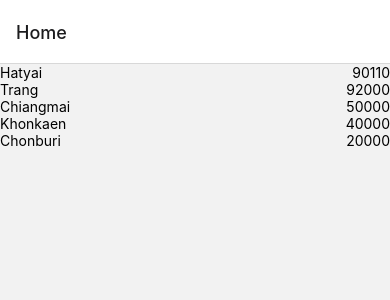
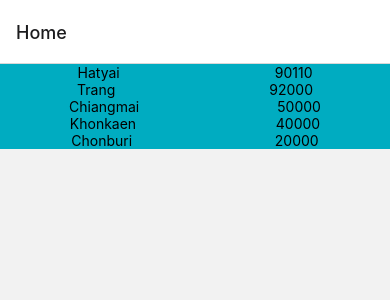
Before and after one commit to 6310110564/Lab3SA04, a React Native app: screen /Home in a window 390 px wide. Shown: the top 300 px of the page. Built offline with nearby package versions, Linux system fonts and the light colour scheme.

Commit message:
part6 (2)

```diff
--- a/screen/ZipCodeScreen.js
+++ b/screen/ZipCodeScreen.js
@@ -1,5 +1,5 @@
 import React from "react";
-import { FlatList, View, Text, TouchableHighlight } from "react-native";
+import { FlatList, View, Text, TouchableHighlight, ImageBackground } from "react-native";
 import { StyleSheet } from "react-native";
 import { useNavigation } from "@react-navigation/native";
 
@@ -36,13 +36,16 @@ export default function zipCodeScreen() {
 const styles = StyleSheet.create({
     ZipItem: {
         flex: 1,
+        backgroundColor: '#00ACC1',
+        alignSelf: 'stretch',
         flexDirection: 'row',
-        justifyContent: 'space-between'
+        alignItems: 'center',
+        justifyContent: 'space-around',
     },
     ZipPlace: {
         flex: 1,
     },
     ZipCode: {
         flex: 1,
-    }
+    },
 })
```
Also changed, not shown: submission.txt.
